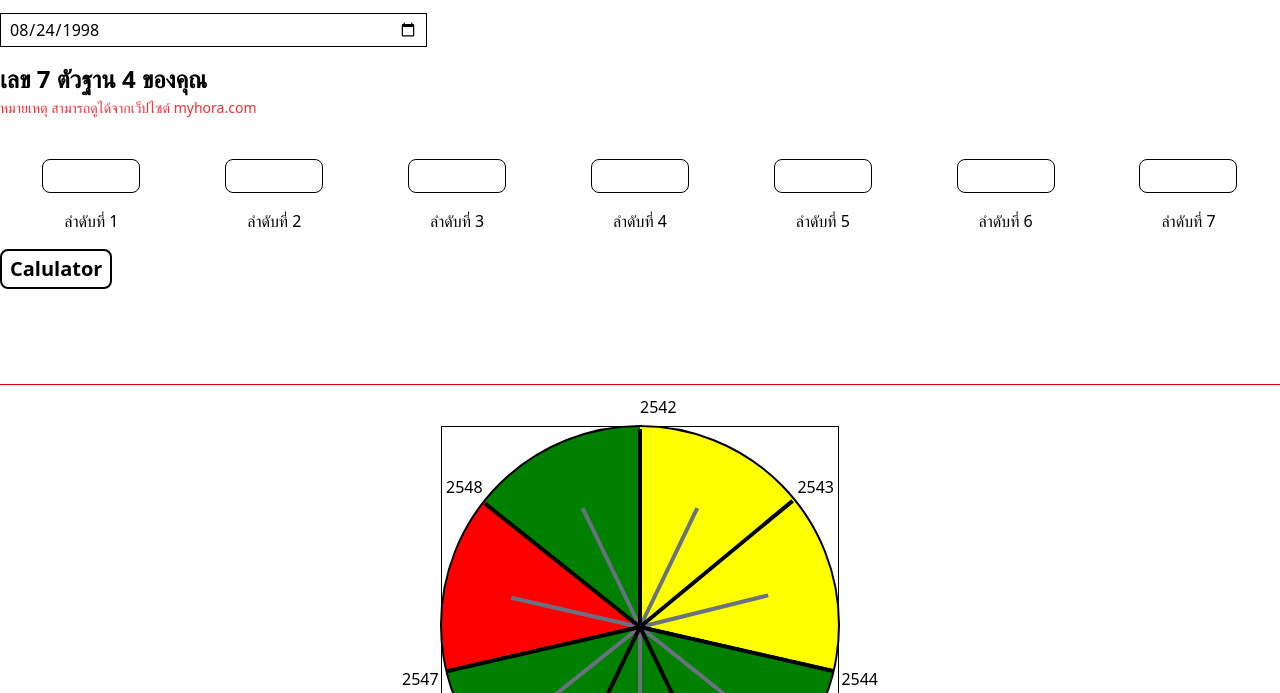
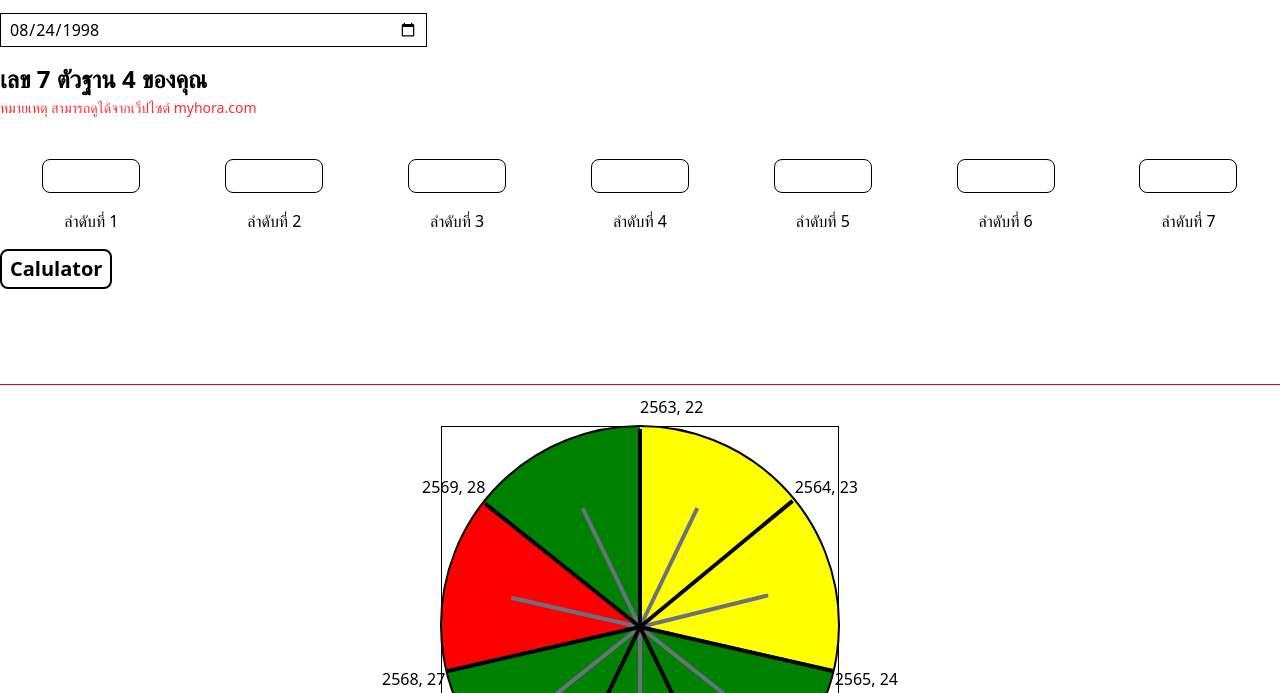
Before and after one commit to Nattpatsu/7Number4Base, a website: page index.html in a window 1280 px wide. Both pictures are taken after a click on the button "Calulator". Shown: the part 107-800 px from the top of the page. Drawn offline with Linux system fonts and the light colour scheme.

Commit message:
update logic cal year on circle

```diff
--- a/index.html
+++ b/index.html
@@ -139,13 +139,13 @@
           >
           <!--year-->
           <div class="relative w-full h-full outline-1">
-            <span class="absolute -top-8 left-1/2">2542</span>
-            <span class="absolute top-12 right-1">2543</span>
-            <span class="absolute top-60 -right-10">2544</span>
-            <span class="absolute top-94 right-18">2545</span>
-            <span class="absolute top-94 left-18">2546</span>
-            <span class="absolute top-60 -left-10">2547</span>
-            <span class="absolute top-12 left-1">2548</span>
+            <span id="year1" class="absolute -top-8 left-1/2">2542</span>
+            <span id="year2" class="absolute top-12 -right-5">2543</span>
+            <span id="year3" class="absolute top-60 -right-15">2544</span>
+            <span id="year4" class="absolute -bottom-5 right-18">2545</span>
+            <span id="year5" class="absolute -bottom-5 left-18">2546</span>
+            <span id="year6" class="absolute top-60 -left-15">2547</span>
+            <span id="year7" class="absolute top-12 -left-5">2548</span>
           </div>
           <!--6month-->
           <div class="absolute top-1/2 left-1/2 w-1/3 h-1 bg-gray-500 rotate-[295.71deg] origin-left"></div>
--- a/main.js
+++ b/main.js
@@ -1,46 +1,49 @@
 /*
 chatgpt
+✅ ดี
+9 = พระเกตุ (โชคเคราะห์, พลังเร้นลับ, ปกป้อง)
 
-✅ กลุ่ม "ดี" – ให้พลังบวก หนุนส่ง ส่งเสริมโชค อำนาจ ความสำเร็จ
-9 – พระเกตุ: โชคที่ไม่คาดคิด, การส่งเสริม, พลังเร้นลับ
+11 = ราชาโชค (โชคดีแบบไม่เหนื่อย)
 
-11 – ราชาโชค: โชคที่ได้ง่าย ไม่เหนื่อยมาก
+13 = มหาอุจจ์ (ความสูงส่ง, เกียรติยศ)
 
-13 – มหาอุจจ์: เกียรติยศ, ความสูงส่ง, พลังหนุน
+14 = จักรพรรดิ (ความสำเร็จ, ความยิ่งใหญ่)
 
-14 – จักรพรรดิ: ความสำเร็จ, ยิ่งใหญ่
+15 = กำลังของดาวจันทร์ (เมตตา, ความอ่อนโยน, ศิลปะ ฯลฯ)
 
-15 – กำลังดาวจันทร์: ความสบาย, ความอ่อนโยน, การดูแล
+16 = โสฬส (ความอุดมสมบูรณ์, ความสุข)
 
-16 – โสฬส: ความอุดมสมบูรณ์, ความสุข
+17 = กำลังดาวพุธ (สติปัญญา, การสื่อสารดี)
 
-17 – กำลังดาวพุธ: สติปัญญา, การสื่อสาร
+18 = มหาจักรพรรดิ (อำนาจ, ความยิ่งใหญ่สูงสุด)
 
-18 – มหาจักรพรรดิ: ยิ่งใหญ่ที่สุด, อำนาจ
+19 = กำลังดาวพฤหัสฯ (ความรู้, ครู, ศีลธรรม)
 
-19 – กำลังดาวพฤหัสฯ: ปัญญา, ความดี, ความเจริญ
+21 = กำลังดาวศุกร์ (ความรัก, ศิลปะ, การเงิน)
 
-21 – กำลังดาวศุกร์: ความรัก, ความสุข, ความงาม, การเงิน
+⚖️ ปานกลาง
+3 = อังคารเล็ก (พลังงาน, ความกล้า แต่มีความรุนแรง)
 
-⚖️ กลุ่ม "ปานกลาง" – มีทั้งด้านดีและไม่ดี หรือพลังกลางๆ
-3 – อังคารเล็ก: พลังต่อสู้, ความกล้า (แต่ยัง "เล็ก")
+4 = พุธเล็ก (สติปัญญา แต่ยังไม่มั่นคง)
 
-4 – พุธเล็ก: ปัญญาเล็ก, การสื่อสารระดับเบา
+5 = พฤหัสฯ เล็ก (ธรรมะ แต่ยังไม่เข้มแข็ง)
 
-5 – พฤหัสเล็ก: ธรรมะ, ความรู้เล็กน้อย
+6 = ศุกร์เล็ก / กำลังพระอาทิตย์ (เสน่ห์, ความมั่นใจแต่ไม่ถึงจุดสูงสุด)
 
-6 – ศุกร์เล็ก / กำลังพระอาทิตย์: รักเล็กๆ + พลังแสงสว่าง
+7 = เสาร์เล็ก (ความหนักแน่นแต่ยังไม่สมบูรณ์)
 
-7 – เสาร์เล็ก: ความอดทน, ความเหนื่อยแบบพอประมาณ
+8 = ราหู / กำลังอังคาร (พลังแฝง, การเปลี่ยนแปลง, เสี่ยงทั้งดีและร้าย)
 
-10 – กำลังดาวเสาร์: ความทุกข์, ความเหนื่อยยาก — แต่ให้พลังแห่งความอดทน
+10 = กำลังดาวเสาร์ (สุขุม, รอบคอบ แต่ช้าและเหนื่อย)
 
-20 – เสาร์กำลังสอง: เหนื่อยยากมาก แต่ฝ่าฟันได้ถ้าใจถึง
 
-❌ กลุ่ม "แย่" – พลังลบ, อุปสรรค, ภัยเงียบ
-8 – ราหู / กำลังอังคาร: พลังลึกลับ, อารมณ์ร้อน, อันตรายแฝง
+❌ แย่
+20 = เสาร์กำลังสอง (ความทุกข์มาก, ผิดหวัง, ขมขื่น)
 
-12 – ราหู: ความมัวเมา, ความมืด, อบายมุข
+12 = ราหู (มัวเมา, ลุ่มหลง แต่มีเสน่ห์แบบอันตราย)
+
+
+
 */
 
 /*
@@ -111,6 +114,7 @@ const lifeCirclecal = () => {
   //get value form HTMLtag
 
   const birthdaydate = document.getElementById("birthdaydate").value;
+
   const number7base4_1 = document.getElementById("number7base4_1");
   const number7base4_2 = document.getElementById("number7base4_2");
   const number7base4_3 = document.getElementById("number7base4_3");
@@ -119,11 +123,41 @@ const lifeCirclecal = () => {
   const number7base4_6 = document.getElementById("number7base4_6");
   const number7base4_7 = document.getElementById("number7base4_7");
 
-  const stepLoop = (2547 - (new Date(birthdaydate).getFullYear() + 543)) % 7;
+  const arrnumber7base4 = [
+    number7base4_1,
+    number7base4_2,
+    number7base4_3,
+    number7base4_1,
+    number7base4_4,
+    number7base4_5,
+    number7base4_6,
+    number7base4_7,
+  ];
 
-  console.log(2547 - (stepLoop - 1));
+  const year1 = document.getElementById("year1");
+  const year2 = document.getElementById("year2");
+  const year3 = document.getElementById("year3");
+  const year4 = document.getElementById("year4");
+  const year5 = document.getElementById("year5");
+  const year6 = document.getElementById("year6");
+  const year7 = document.getElementById("year7");
 
-  console.log(stepLoop);
+  const arrYear = [year1, year2, year3, year4, year5, year6, year7];
 
-  console.log();
+  const stepLoop =
+    (currentDate("year") - (new Date(birthdaydate).getFullYear() + 543)) % 7;
+
+  const startLoop = currentDate("year") - (stepLoop - 1);
+
+  for (let i = 0; i < 7; i++) {
+    console.log(
+      startLoop + i,
+      startLoop + i - (new Date(birthdaydate).getFullYear() + 543)
+    );
+    arrYear[i].innerHTML = `${startLoop + i}, ${
+      startLoop + i - (new Date(birthdaydate).getFullYear() + 543)
+    }`;
+  }
+
+  //console.log(stepLoop);
 };
```
Also changed, not shown: output.css.
